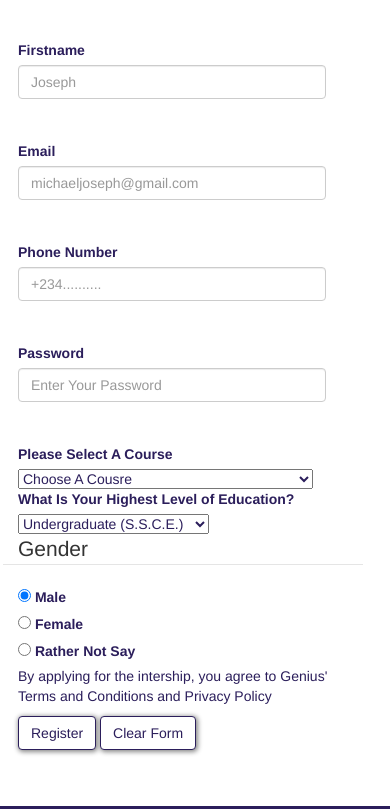
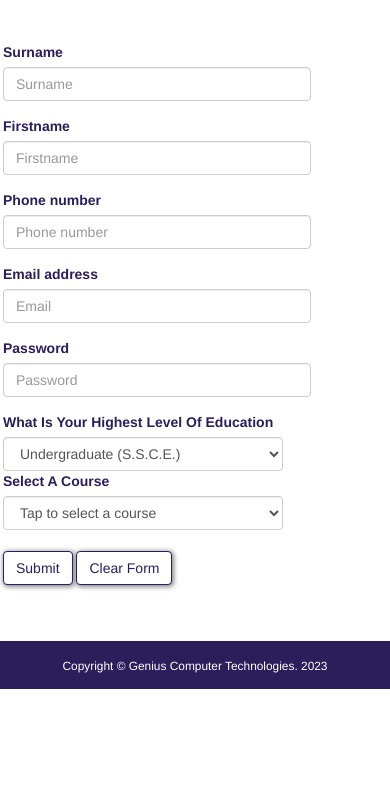
Before and after one commit to General4904/enrollment, a plain HTML site: page index.html in a window 390 px wide. Shown: the part 187-996 px from the top of the page. After the commit the page ends 876 px from the top, so only its background shows below. Drawn offline with Linux system fonts and the light colour scheme.

Commit message:
Made corrections to responsiveness

```diff
--- a/index.html
+++ b/index.html
@@ -18,152 +18,102 @@
 			</ul>
 		</header>
 
-		<div id= "enrol">
-		<form class="row g-3">
-			<header>Welcome To The Dev World</header>
-			<div class="container">
-				<div class="row">
-					<div id="info" class="col-lg-6 col-md-1">
-						<label for="inputSurname" class="form-label">Surname</label>
+		<div id="enrol" class="container-fluid">
+			<header><div id="title">Welcome To The Dev World</div></header>
+
+			<form>
+				<div class="form-group">
+					<label for="Surname">Surname</label>
 					<input
 						type="text"
 						class="form-control"
-							id="surname"
-							placeholder="Michael"
+						id="Surname"
+						placeholder="Surname"
 					/>
 				</div>
-					<div class="col-lg-6">
-						<label for="firstname" class="form-label">Firstname</label>
+				<div class="form-group">
+					<label for="Firstname">Firstname</label>
 					<input
 						type="text"
 						class="form-control"
-							id="surname"
-							placeholder="Joseph"
+						id="firstname"
+						placeholder="Firstname"
 					/>
 				</div>
-					<div class="col-lg-6">
-						<label for="inputEmail4" class="form-label">Email</label>
+
+				<div class="form-group">
+					<label for="phonenumber">Phone number</label>
+					<input
+						type="tel"
+						class="form-control"
+						id="phonenumber"
+						placeholder="Phone number"
+					/>
+				</div>
+
+				<div class="form-group">
+					<label for="exampleInputEmail1">Email address</label>
 					<input
 						type="email"
 						class="form-control"
-							id="inputEmail4"
-							placeholder="michaeljoseph@gmail.com"
+						id="exampleInputEmail1"
+						placeholder="Email"
+					/>
+				</div>
+				<div class="form-group">
+					<label for="exampleInputPassword1">Password</label>
+					<input
+						type="password"
+						class="form-control"
+						id="exampleInputPassword1"
+						placeholder="Password"
 					/>
 				</div>
 
-					<div class="col-lg-6">
-						<label for="inputEmail4" class="form-label">Phone Number</label>
-						<input
-							type="tel"
-							class="form-control"
-							id="inputEmail4"
-							placeholder="+234.........."
-						/>
+				<div>
+					<div>
+						<label for="select">What Is Your Highest Level Of Education</label>
+					</div>
+					<select class="form-control">
+						<option>Undergraduate (S.S.C.E.)</option>
+						<option>Graduate (H.N.D)</option>
+						<option>Graduate (B.Sc/B.A/B.Eng)</option>
+						<option>Post Graduate (M.Sc/M.B.A)</option>
+					</select>
 				</div>
 
-					<div class="col-lg-6">
-						<label for="inputPassword4" class="form-label">Password</label>
-						<input
-							type="password"
-							class="form-control"
-							id="inputPassword4"
-							placeholder="Enter Your Password"
-						/>
+				<div>
+					<div>
+						<label for="select">Select A Course</label>
 					</div>
-
-					<div class="col-lg-4" >
-						<label for="inputState" class="form-label">Please Select A Course</label>
-						<select id="inputState" class="form-select">
-							<option selected value= "HTML">Choose A Cousre</option>
+					<select class="form-control">
+						<option>Tap to select a course</option>
 						<option>HTML</option>
 						<option>CSS</option>
 						<option>JavaScript</option>
-							<option>React Js</option>
-							<option>Node Js</option>
+						<option>React JS</option>
+						<option>Node JS</option>
 						<option>Java</option>
+						<option>MicroService</option>
+						<option>System Design</option>
+						<option>SQL</option>
+						<option>Cyber Security</option>
+						<option>Web Programming</option>
+						<option>Git & GitHub</option>
+						<option>Mobile App Development With React Native</option>
+						<option>CSS Bootstrap</option>
+						<option>Database Management (MySQL)</option>
 						<option>Data Structures & Algorithms</option>
-							<option>Database Management System (MySQL)</option>
-							<option>Bootstrap</option>
-							<option>Mobile App Development With React Native</option>
-							<option>Git & GitHub</option>
-							<option>Web Programming</option>
-							<option>Cyber Security</option>
-							<option>SQL</option>
-							<option>System Design</option>
-							<option>MicroService</option>
 					</select>
 				</div>
 
-					<div class="col-lg-2">
-						<label for="inputState" class="form-label">What Is Your Highest Level of Education?</label>
-						<select id="inputState" class="form-select">
-							<option selected>Undergraduate (S.S.C.E.)</option>
-							<option>Graduate (H.N.D)</option>
-							<option>Graduate (BSc/BA/BEng)</option>
-							<option>Post Graduate (MSC/MBA)</option>
-							</select>
+				<div>
+					<button type="submit" class="btn btn-default">Submit</button>
+					<button type="reset" class="btn btn-default">Clear Form</button>
+				</div>
+			</form>
 		</div>
 
-					<div class="col-lg-12">
-						<fieldset class="row mb-3">
-							<legend class="col-form-label col-sm-2 pt-0">Gender</legend>
-							<div class="col-sm-10">
-								<div class="form-check">
-									<input
-										class="form-check-input"
-										type="radio"
-										name="gridRadios"
-										id="gridRadios1"
-										value="option1"
-										checked
-									/>
-									<label class="form-check-label" for="gridRadios1">
-										Male
-									</label>
-								</div>
-								<div class="form-check">
-									<input
-										class="form-check-input"
-										type="radio"
-										name="gridRadios"
-										id="gridRadios2"
-										value="option2"
-									/>
-									<label class="form-check-label" for="gridRadios2">
-										Female
-									</label>
-								</div>
-								<div class="form-check disabled">
-									<input
-										class="form-check-input"
-										type="radio"
-										name="gridRadios"
-										id="gridRadios3"
-										value="option3"
-									/>
-									<label class="form-check-label" for="gridRadios3">
-										Rather Not Say
-									</label>
-								</div>
-							</div>
-						</fieldset>
-					</div>
-					<div class="col-lg-12">
-							<p>
-								By applying for the intership, you agree to Genius' Terms and
-								Conditions and Privacy Policy
-							</p>
-						</div>
-					</div>
-					<div class="col-12">
-						<button type="submit" class="btn btn-primary">Register</button>
-						<button type="reset" class="btn btn-primary">Clear Form</button>
-					</div>
-				</div>
-			</div>
-		</form>
-
-		</div>
 		<footer>
 			<div>
 				<small>Copyright © Genius Computer Technologies. 2023</small>
--- a/main.css
+++ b/main.css
@@ -8,7 +8,7 @@ body {
 }
 
 header {
-	margin: 0;
+	margin: 0 0 3em 0;
 	padding: 1em;
 	background-color: #2b1e5b;
 	color: white;
@@ -34,21 +34,20 @@ h1 {
 }
 
 form {
-	margin: 5em;
-	padding: 0 0 3em 0;
+	/* margin: 5em; */
+	padding: 3em 0 3em 3em;
 	border: 1px solid #2b1e5b;
-	border-radius: 6px;
-	/* display: flex; */
-	/* flex-direction: column; */
-	/* justify-content: center; */
-	/* align-items: center; */
+	border-radius: 0 0 6px 6px;
+	align-items: center;
+	justify-content: center;
 }
 
-form header {
-	margin: 0 0 2em 0;
+#enrol header {
+	margin: 0 0 0 0;
 	background-color: #2b1e5b;
 	color: white;
 	font-size: 22px;
+	border-radius: 1em 1em 0 0;
 }
 
 form .info {
@@ -56,11 +55,8 @@ form .info {
 	padding: 0;
 }
 
-input {
-	margin-bottom: 3em;
-	padding: 5px 5em 5px 5px;
-	border: 1px solid #2b1e5b;
-	border-radius: 6px;
+.form-control {
+	width: 40em;
 }
 
 input value {
@@ -68,6 +64,7 @@ input value {
 }
 
 .btn {
+	margin: 1.5em 0 0 0;
 	background-color: white;
 	border: 1px solid #2b1e5b;
 	color: #2b1e5b;
@@ -89,7 +86,6 @@ input value {
 	color: white;
 	border: none;
 }
-
 .terms {
 	color: #2b1e5b;
 	font-size: 20px;
@@ -124,26 +120,28 @@ footer {
 		/* color: black; */
 	}
 
-	form.row {
-		border: none;
-		margin: 2em 3px;
-		padding: 0 0 2em 0;
+	#enrol header {
+		margin: 0 0 0 0;
+		background-color: #2b1e5b;
+		color: white;
+		font-size: 22px;
+		border-radius: 0;
 	}
 
-	form header {
-		font-size: 16px;
-		padding: 1em 3px;
-		display: none;
+	form {
+		padding-left: 0;
+		margin-left: 3px;
+		margin-right: 3px;
+		border: none;
 	}
 
-	form .container {
-		padding-right: 0;
+	.form-control {
+		width: 20em;
 	}
 
-	form .row {
-		padding: 0;
-		width: 360px;
-	}
+	/* select.form-control {
+		width: 22em;
+	} */
 
 	#enrol {
 		margin: 1em 0 1em 0;
@@ -197,9 +195,14 @@ footer {
 		text-align: center;
 	}
 
-	form .row {
-		padding: 0 1em;
+	form {
+		margin: 0;
+		padding: 1em;
 	}
+
+	/* select.form-control {
+		width: 3em;
+	} */
 
 	form .info {
 		margin-top: 2.5em;
```
Lines whose indentation alone changed are shown as unchanged.
